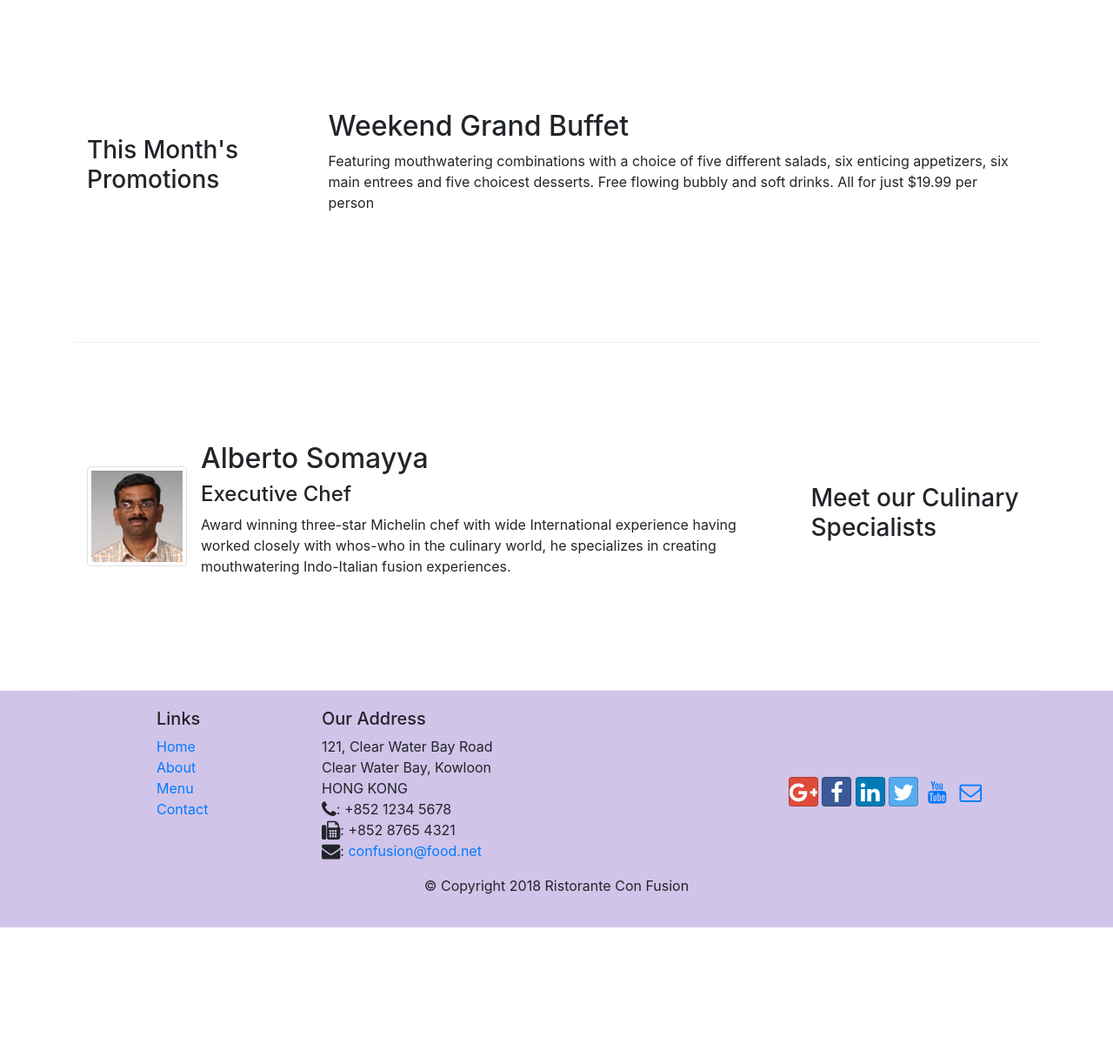
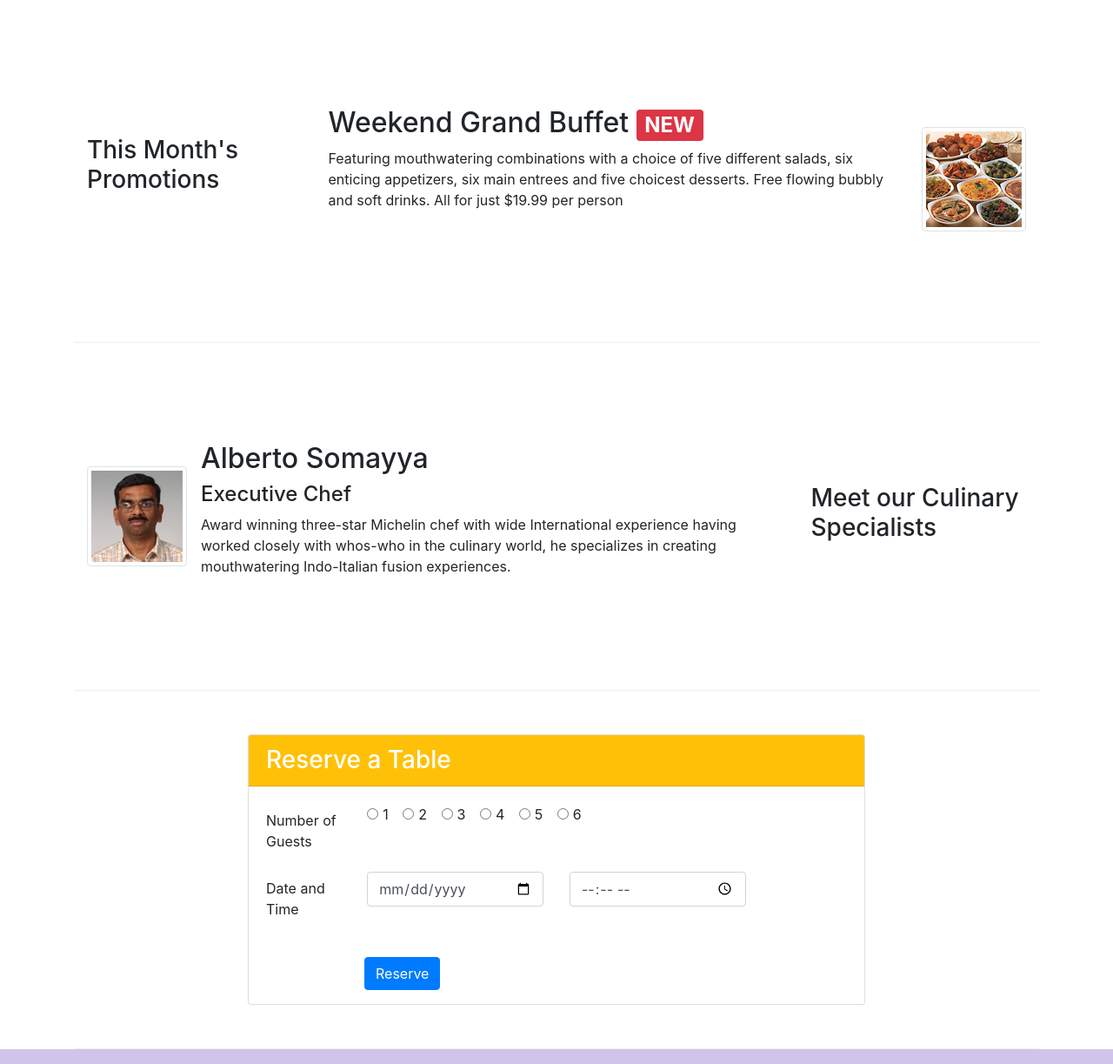
Before and after one commit to aadilghani1/Restorante-, a website: page index.html in a window 1280 px wide. Shown: the part 740-1963 px from the top of the page at 87% size. Before the commit the page ends 1806 px from the top, so only its background shows below. Drawn offline with nearby package versions, Linux system fonts and the light colour scheme.

Commit message:
Assignment-2

```diff
--- a/index.html
+++ b/index.html
@@ -40,9 +40,13 @@
                     <h1>Ristorante con Fusion</h1>
                     <p>We take inspiration from the World's best cuisines, and create a unique fusion experience. Our lipsmacking creations will tickle your culinary senses!</p>
                 </div>
-                <div class="col-12 col-sm align-self-center">
+                <div class="col-12 col-sm-3 align-self-center">
                     <img src="img/logo.png" class="img-fluid">
                 </div>
+                <div class="col-12 col-sm-3 align-self-center">
+                    <a class="btn btn-block btn-warning" href="#Reservetable">Reserve Table</a>
+                </div>
+            </div>
         </div>
     </header>
 
@@ -68,12 +72,20 @@
 
 
         <div class="row row-content align-items-center">
-            <div class="col-12 col-sm-4 col-md-3">
+            <div class="col-10 col-sm-4 col-md-3">
                 <h3>This Month's Promotions</h3>
             </div>
-            <div class="col col-sm col-md">
-                <h2>Weekend Grand Buffet</h2>
-                <p>Featuring mouthwatering combinations with a choice of five different salads, six enticing appetizers, six main entrees and five choicest desserts. Free flowing bubbly and soft drinks. All for just $19.99 per person </p>
+            <div class="col-11 col-sm col-md">
+                <div class="media">
+                            <div class="media-body">
+                                <h2 class="mt-0">Weekend Grand Buffet  <span class="badge badge-danger">NEW</span></h2>
+                                <p class="d-none d-sm-block">Featuring mouthwatering combinations with a choice of five different salads, six enticing appetizers, six main entrees and five choicest desserts. Free flowing bubbly and soft drinks. All for just $19.99 per person </p>
+                            </div>
+                    <div class="media-right">
+                    <img class="d-flex ml-3 img-thumbnail align-self-center mt-sm-4"
+                    src="img/buffet.png" alt="Buffet">
+                    </div>
+                </div>
             </div>
         </div>
 
@@ -92,6 +104,63 @@
                     </div>
                 </div>
 
+            </div>
+        </div>
+        <div class="row row-content align-items-center justify-content-center">
+            <div class="col-12 col-sm-8">
+                <div class="card" id="Reservetable">
+                    <h3 class="card-header bg-warning text-white">Reserve a Table</h3>
+                    <div class="card-body">
+                        <form>
+                            <div class="form-group row">
+                                <label for="noofguests" class="col-md-2 col-form-label">Number of Guests</label>
+                                <div class="col-10 col-md-6">
+                                    <div class="form-check form-check-inline">
+                                        <input type="radio" class="form-check-input" name="noofguests" id="noofguests" value="">
+                                        <label class="form-check-label" for="approve">1</label>
+                                    </div>
+                                    <div class="form-check form-check-inline">
+                                        <input type="radio" class="form-check-input" name="noofguests" id="noofguests" value="">
+                                        <label class="form-check-label" for="approve">2</label>
+                                    </div>
+                                    <div class="form-check form-check-inline">
+                                        <input type="radio" class="form-check-input" name="noofguests" id="noofguests" value="">
+                                        <label class="form-check-label" for="approve">3</label>
+                                    </div>
+                                    <div class="form-check form-check-inline">
+                                        <input type="radio" class="form-check-input" name="noofguests" id="noofguests" value="">
+                                        <label class="form-check-label" for="approve">4</label>
+                                    </div>
+                                    <div class="form-check form-check-inline">
+                                        <input type="radio" class="form-check-input" name="noofguests" id="noofguests" value="">
+                                        <label class="form-check-label" for="approve">5</label>
+                                    </div>
+                                    <div class="form-check form-check-inline">
+                                        <input type="radio" class="form-check-input" name="noofguests" id="noofguests" value="">
+                                        <label class="form-check-label" for="approve">6</label>
+                                    </div>
+                                </div>
+                            </div>
+                                <div class="form-group row">
+                                    <label for="date" class="col-md-2 col-form-label">Date and Time</label>
+                                    <div class="col-12 col-md-4">
+                                        <input type="date" class="form-control" id="date" name="date" placeholder="Date">
+                                    </div>
+                                    <div class="col-12 col-md-4">
+                                        <input type="time" class="form-control" id="time" name="time" placeholder="Time">
+                                    </div>
+                                </div>
+                            </div>
+                            <div class="form-group row offset-md-2">
+                                <div class="ml-4 ml-sm-0 col-md-10">
+                                    <button type="submit" class="btn btn-primary">
+                                        Reserve
+                                    </button>
+                                </div>
+                            </div>
+                        </form>
+                    </div>
+                </div>
             </div>
         </div>
     </div>
```
